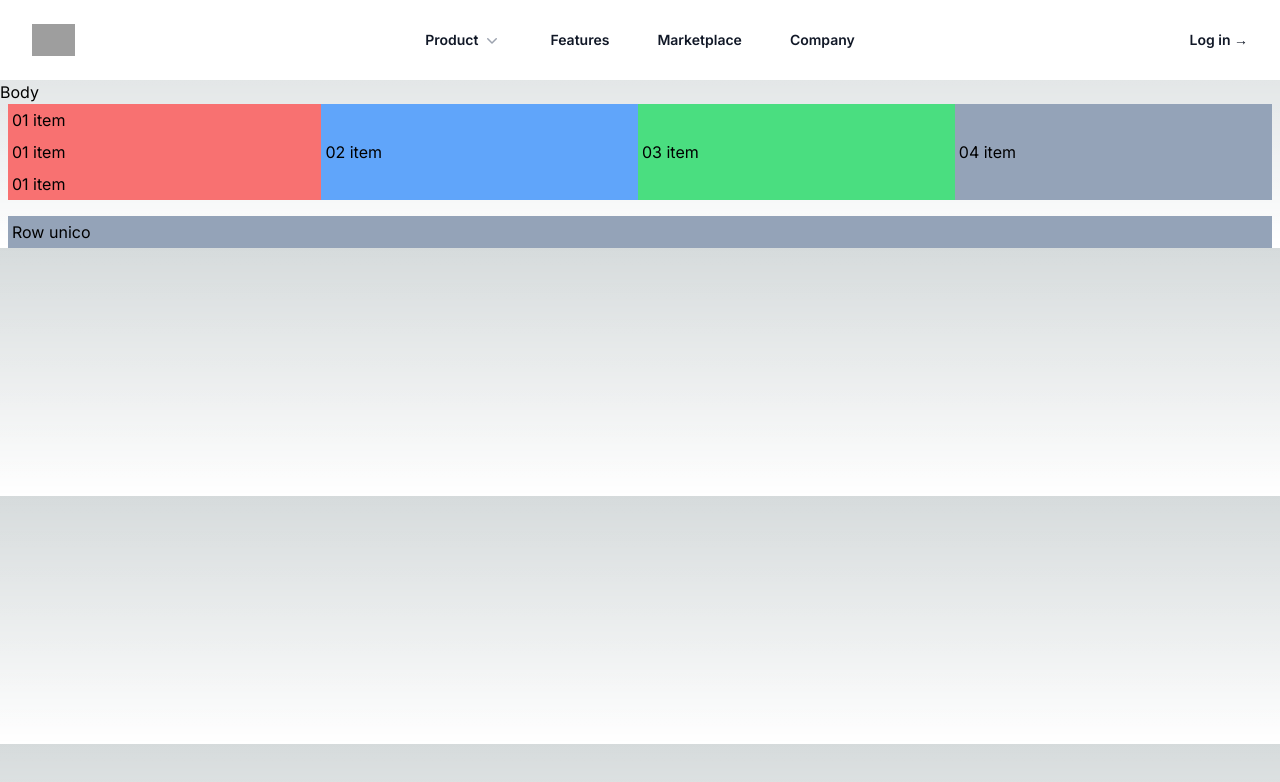
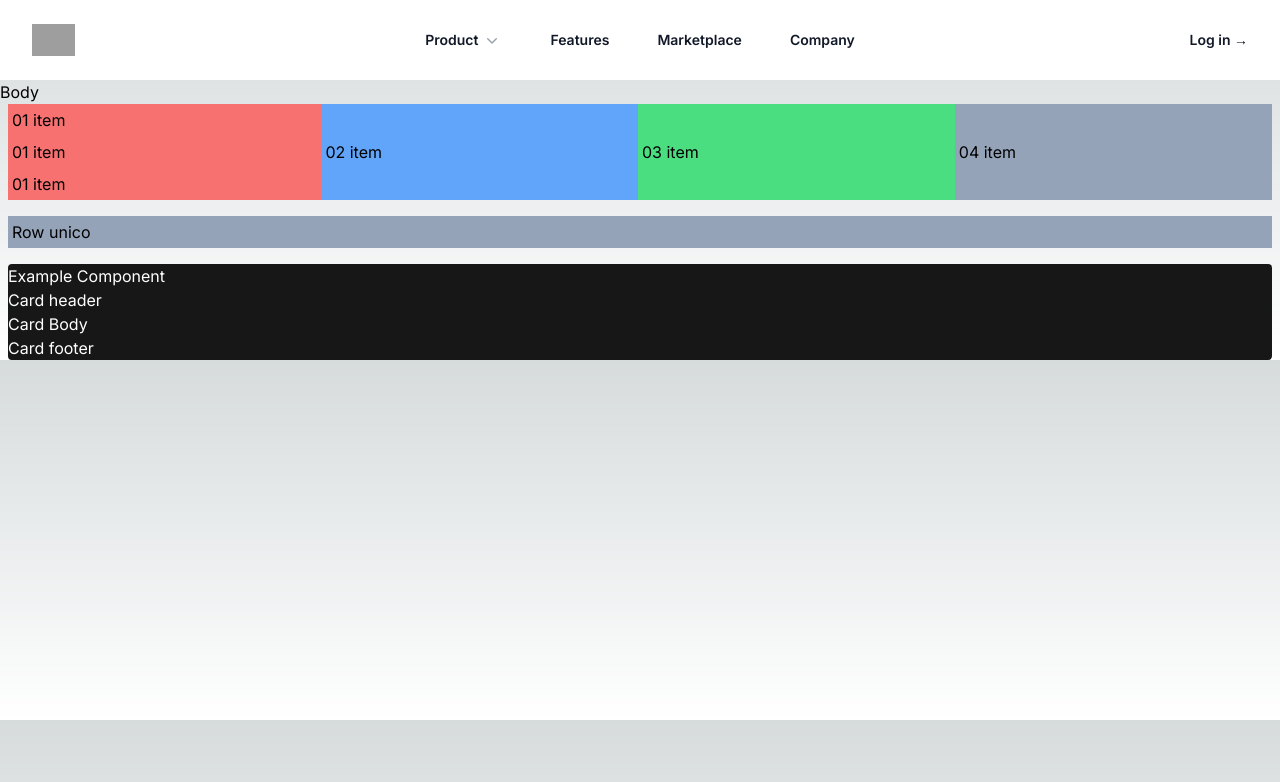
Before and after one commit to Maxi-rpc/my-tailwind-components, a Next.js app: page / in a window 1280 px wide. Shown: the top 782 px of the page. Built offline with nearby package versions, Linux system fonts and the light colour scheme; grey boxes are pictures that could not be loaded.

Commit message:
add card component

```diff
--- a/src/app/page.tsx
+++ b/src/app/page.tsx
@@ -1,4 +1,9 @@
-import { GridComponent, NavBarComponent, SpaceComponent } from "@/components";
+import {
+	GridComponent,
+	NavBarComponent,
+	SpaceComponent,
+	CardComponent,
+} from "@/components";
 
 export default function Home() {
 	return (
@@ -27,6 +32,12 @@ export default function Home() {
 					<div className="p-1">Row unico</div>
 				</GridComponent>
 			</GridComponent>
+			<SpaceComponent />
+			<GridComponent container>
+				<GridComponent item>
+					<CardComponent></CardComponent>
+				</GridComponent>
+			</GridComponent>
 		</main>
 	);
 }
--- /dev/null
+++ b/src/components/cards/CardComponent.tsx
@@ -0,0 +1,22 @@
+interface CardProps {
+	children?: React.ReactNode;
+	customClass?: React.ComponentProps<"div">["className"];
+	name?: string;
+}
+
+export const CardComponent = ({
+	children,
+	customClass = "",
+	name = "",
+}: CardProps) => {
+	return (
+		<>
+			<div className="min-w-60 rounded bg-neutral-900 text-white">
+				<h1>Example Component</h1>
+				<div>Card header</div>
+				<div>Card Body</div>
+				<div>Card footer</div>
+			</div>
+		</>
+	);
+};
--- /dev/null
+++ b/src/components/cards/index.js
@@ -0,0 +1 @@
+export { CardComponent } from "./CardComponent";
--- a/src/components/index.js
+++ b/src/components/index.js
@@ -1,2 +1,3 @@
 export { GridComponent, NavBarComponent } from "./layouts";
 export { SpaceComponent } from "./utilities";
+export { CardComponent } from './cards'
```
